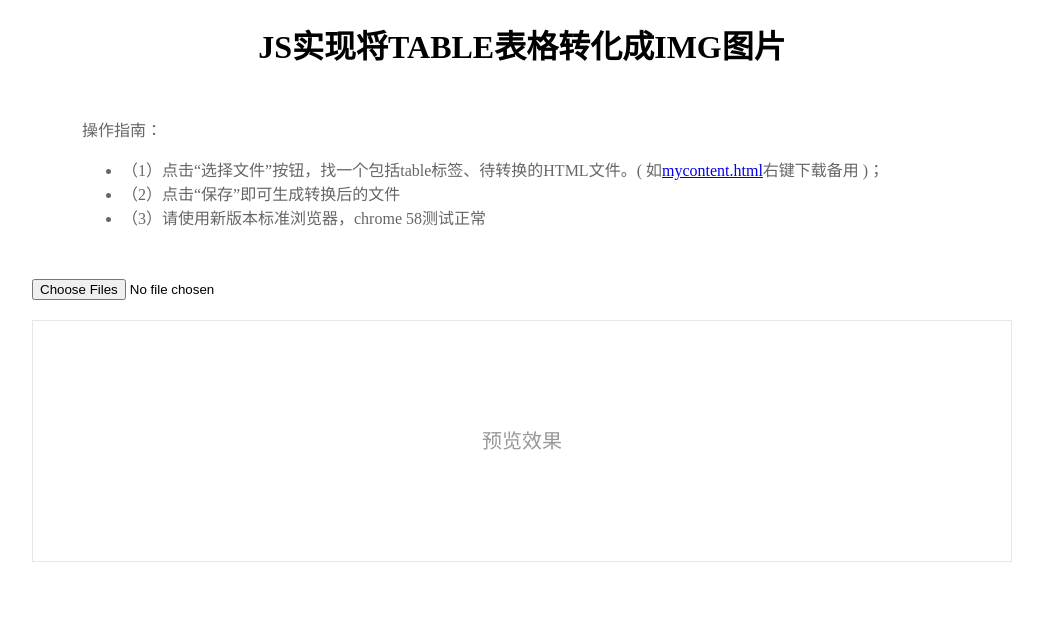
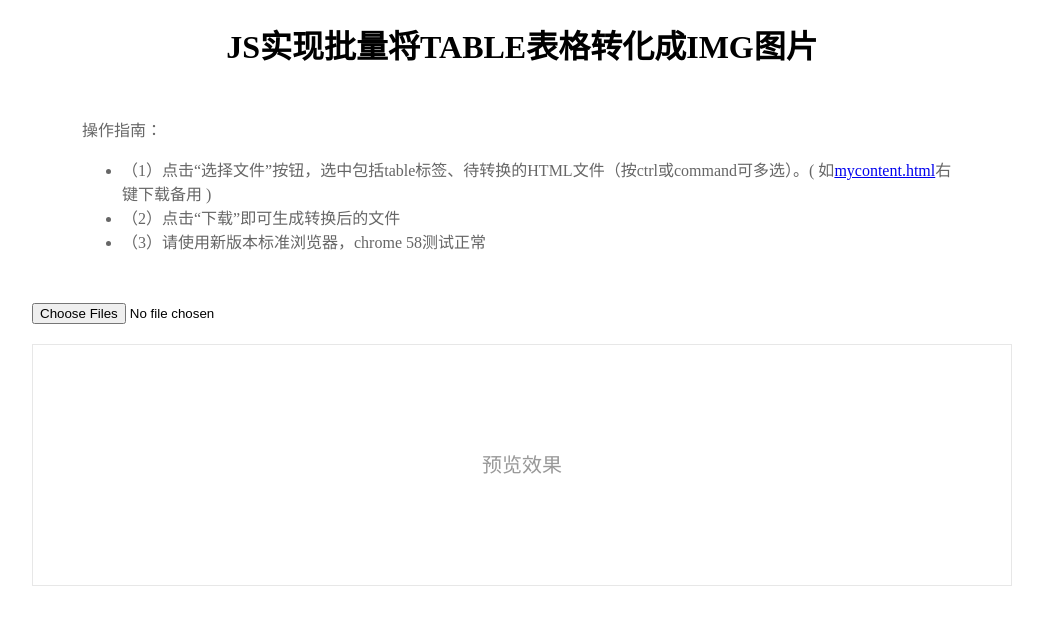
Before and after one commit to weianzi/reader, a plain HTML site: page index2.html in a window 1280 px wide. Shown: the whole page, without its empty margins (118-1161 px from the left). Drawn offline with Linux system fonts and the light colour scheme.

Commit message:
Update index2.html

```diff
--- a/index2.html
+++ b/index2.html
@@ -71,11 +71,11 @@
 </head>
 
 <body class="mybody">
-    <h1>JS实现将TABLE表格转化成IMG图片</h1>
+    <h1>JS实现批量将TABLE表格转化成IMG图片</h1>
     <div class="mytext">操作指南：
         <ul>
-            <li>（1）点击“选择文件”按钮，找一个包括table标签、待转换的HTML文件。( 如<a href="https://weianzi.github.io/reader/mycontent.html" target="blank">mycontent.html</a>右键下载备用 )；</li>
-            <li>（2）点击“保存”即可生成转换后的文件</li>
+            <li>（1）点击“选择文件”按钮，选中包括table标签、待转换的HTML文件（按ctrl或command可多选）。( 如<a href="https://weianzi.github.io/reader/mycontent.html" target="blank">mycontent.html</a>右键下载备用 )</li>
+            <li>（2）点击“下载”即可生成转换后的文件</li>
             <li>（3）请使用新版本标准浏览器，chrome 58测试正常</li>
         </ul>
     </div>
```
